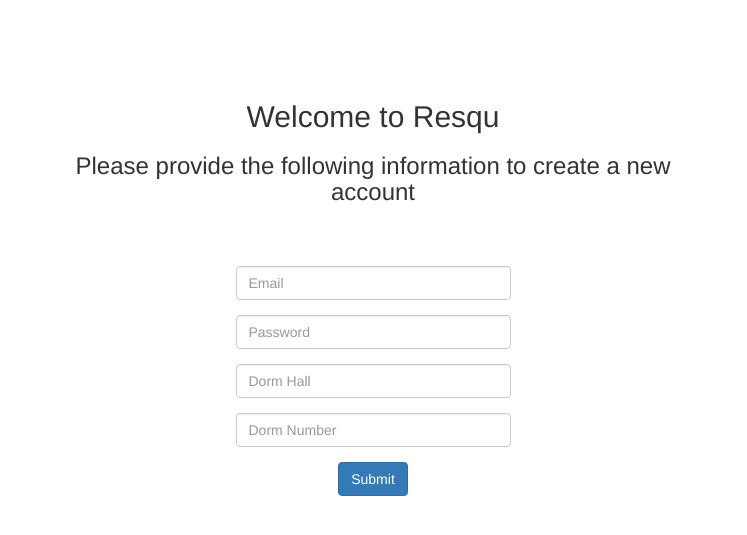
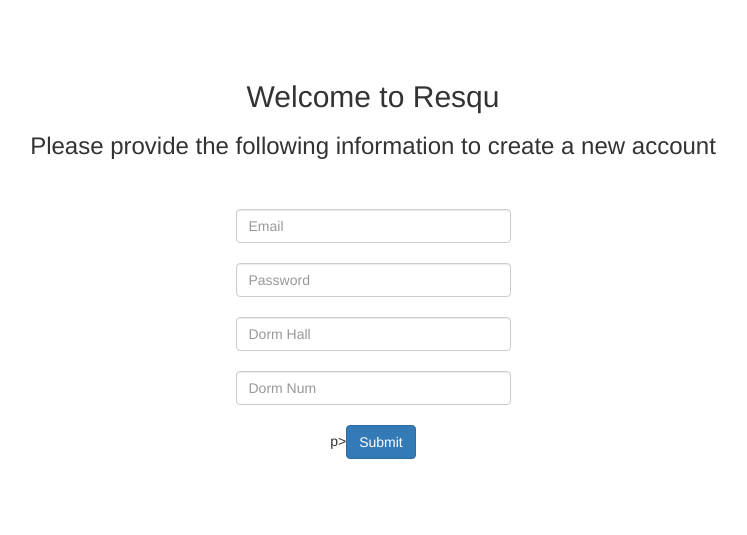
Before and after one commit to dickiebush/Rescu, a Python web app: template rescuapp/templates/signup.html in a window 1280 px wide. Shown: the top 535 px of the page, without its empty margins (267-1014 px from the left). Run offline with Jinja, Linux system fonts and the light colour scheme; the template is opened without the code that fills it, so the values that code supplies are empty, except form fields; form fields are guessed from the names that the template uses; some libraries are stand-ins or nearby versions.

Commit message:
Updated the sign up front-end

```diff
--- a/rescuapp/templates/signup.html
+++ b/rescuapp/templates/signup.html
@@ -1,35 +1,28 @@
 <!DOCTYPE html>
 <html>
 <head>
-	<title></title>
+	<title>Sign up - Resqu</title>
 	<link href="https://maxcdn.bootstrapcdn.com/bootstrap/3.2.0/css/bootstrap.min.css" rel="stylesheet">
 </head>
 <body>
 
-	<div class="col-md-6 col-md-offset-3" style="margin-top: 80px">
+	<div style="margin-top: 80px">
 		<center>
 			<h2>Welcome to Resqu</h2>
 			<h3>Please provide the following information to create a new account</h3>
+			<form style="margin-top: 50px" action="" method="post" name="signup">
+				{{ form.hidden_tag() }}
+				{{ form.email(placeholder="Email", style="width: 275px", class_="form-control") }}
+				<br>
+				{{ form.password(placeholder="Password", style="width: 275px", class_="form-control") }}
+				<br>
+				{{ form.dormHall(placeholder="Dorm Hall", style="width: 275px", class_="form-control") }}
+		        <br>
+		        {{ form.dormNum(placeholder="Dorm Num", style="width: 275px", class_="form-control") }}
+		        <br>
+		        p><input class="btn btn-primary" type="submit" value="Submit"></p>
+			</form>
 		</center>
-		<form class="col-md-6 col-md-offset-3" style="margin-top: 50px">
-			<div class="form-group">
-	        	<input type="text" class="form-control" placeholder="Email"></input>
-	        </div>
-	        <div class="form-group">
-	        	<input type="text" class="form-control" placeholder="Password"></input>
-	        </div>
-	        <div class="form-group">
-	        	<input type="text" class="form-control" placeholder="Dorm Hall"></input>
-	        </div>
-	        <div class="form-group">
-	        	<input type="text" class="form-control" placeholder="Dorm Number"></input>
-	        </div>
-	        <div>
-	        	<center>
-	        		<a class="btn btn-primary"href="">Submit</a>
-	        	</center>
-	        </div>
-		</form>
 	</div>
 </body>
 </html>
```
